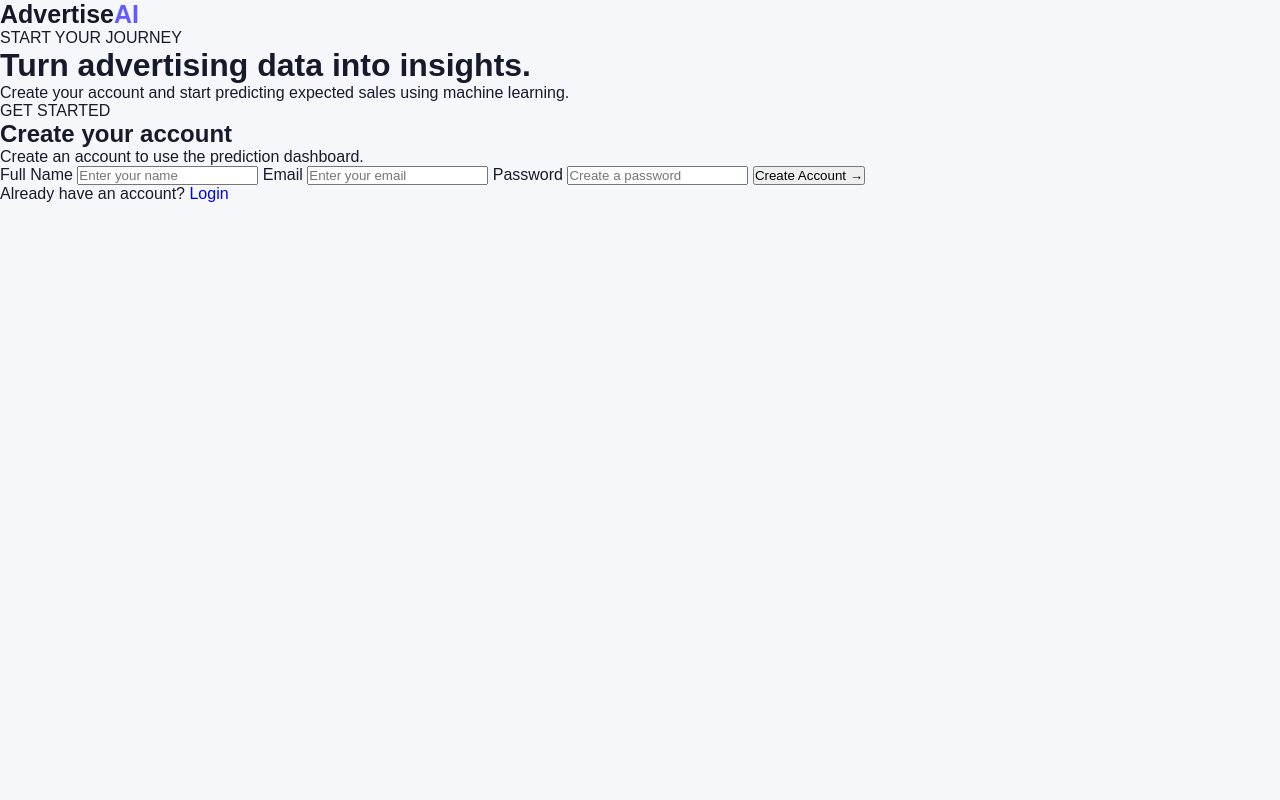
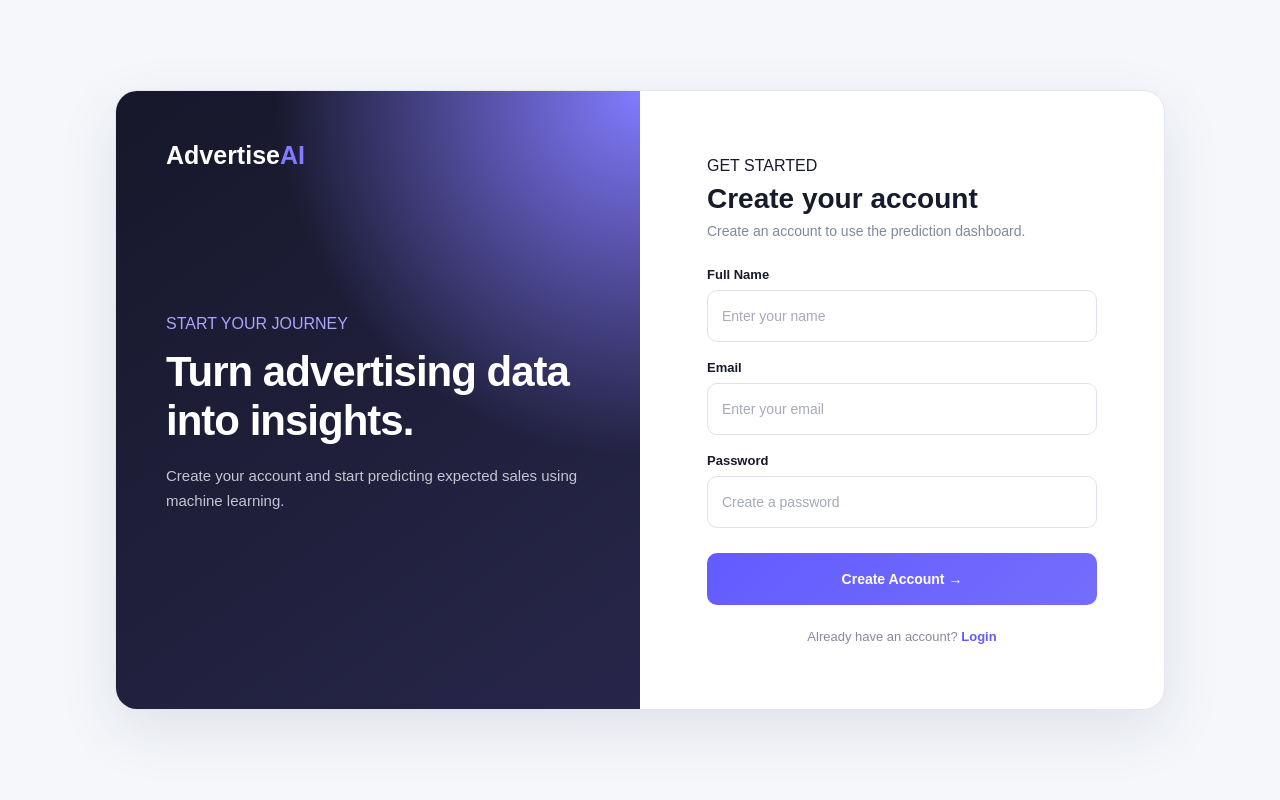
Before and after one commit to TIRUPATI-535/Advertising-Sales-Profit-ML-, a Flask app: page /signup in a window 1280 px wide. Run offline with Flask 3, Linux system fonts and the light colour scheme; parts of the project's set-up code (start-up, migrations or seed data) failed here and were passed over; some libraries are stand-ins or nearby versions.

Commit message:
save model2

```diff
--- a/static/style.css
+++ b/static/style.css
@@ -744,3 +744,288 @@ footer p {
     }
 
 }
+
+
+
+/* =========================
+   LOGIN & SIGNUP PAGES
+========================= */
+
+.auth-body {
+    min-height: 100vh;
+    background: #f5f7fb;
+
+    display: flex;
+    align-items: center;
+    justify-content: center;
+
+    padding: 30px;
+}
+
+.auth-container {
+    width: 100%;
+    max-width: 1050px;
+    min-height: 620px;
+
+    background: white;
+
+    border: 1px solid #e4e6ee;
+    border-radius: 22px;
+
+    overflow: hidden;
+
+    display: grid;
+    grid-template-columns: 1fr 1fr;
+
+    box-shadow: 0 20px 60px rgba(30, 35, 70, 0.10);
+}
+
+
+/* =========================
+   LEFT SIDE
+========================= */
+
+.auth-left {
+    padding: 50px;
+
+    background:
+        radial-gradient(
+            circle at top right,
+            #827bff,
+            transparent 45%
+        ),
+        linear-gradient(
+            145deg,
+            #17172a,
+            #27264a
+        );
+
+    color: white;
+
+    display: flex;
+    flex-direction: column;
+}
+
+.auth-left .logo {
+    color: white;
+}
+
+.auth-left .logo span {
+    color: #827bff;
+}
+
+.auth-message {
+    margin-top: auto;
+    margin-bottom: auto;
+    max-width: 430px;
+}
+
+.auth-message .small-title {
+    color: #aaa5ff;
+    margin-bottom: 15px;
+}
+
+.auth-message h1 {
+    font-size: 42px;
+    line-height: 1.15;
+    letter-spacing: -1px;
+    margin-bottom: 18px;
+}
+
+.auth-message p:last-child {
+    color: #c4c5d2;
+    font-size: 15px;
+    line-height: 1.7;
+}
+
+
+/* =========================
+   RIGHT SIDE
+========================= */
+
+.auth-right {
+    display: flex;
+    align-items: center;
+    justify-content: center;
+
+    padding: 45px;
+}
+
+.auth-box {
+    width: 100%;
+    max-width: 390px;
+}
+
+.auth-box h2 {
+    font-size: 28px;
+    margin: 8px 0;
+    color: #171a2b;
+}
+
+.auth-description {
+    color: #818899;
+    font-size: 14px;
+    margin-bottom: 28px;
+}
+
+
+/* =========================
+   AUTH FORM
+========================= */
+
+.auth-box form {
+    margin-top: 20px;
+}
+
+.auth-box label {
+    display: block;
+
+    font-size: 13px;
+    font-weight: 700;
+
+    margin-bottom: 8px;
+    margin-top: 18px;
+}
+
+.auth-box input {
+    width: 100%;
+    height: 52px;
+
+    border: 1px solid #dfe2ea;
+    border-radius: 10px;
+
+    padding: 0 14px;
+
+    font-size: 14px;
+
+    outline: none;
+
+    transition: 0.2s;
+}
+
+.auth-box input:focus {
+    border-color: #635bff;
+
+    box-shadow:
+        0 0 0 4px #eeecff;
+}
+
+.auth-box input::placeholder {
+    color: #a5aab6;
+}
+
+
+/* =========================
+   AUTH BUTTON
+========================= */
+
+.auth-box button {
+    width: 100%;
+    height: 52px;
+
+    margin-top: 25px;
+
+    border: none;
+    border-radius: 10px;
+
+    background: linear-gradient(
+        135deg,
+        #635bff,
+        #756dfc
+    );
+
+    color: white;
+
+    font-size: 14px;
+    font-weight: 700;
+
+    cursor: pointer;
+
+    transition: 0.2s;
+}
+
+.auth-box button:hover {
+    transform: translateY(-2px);
+
+    box-shadow:
+        0 10px 25px rgba(99, 91, 255, 0.25);
+}
+
+
+/* =========================
+   LOGIN / SIGNUP LINK
+========================= */
+
+.switch {
+    text-align: center;
+
+    margin-top: 24px;
+
+    color: #858b9b;
+
+    font-size: 13px;
+}
+
+.switch a {
+    color: #635bff;
+    font-weight: 700;
+}
+
+.switch a:hover {
+    text-decoration: underline;
+}
+
+
+/* =========================
+   FLASH MESSAGE
+========================= */
+
+.message {
+    background: #f0efff;
+    color: #5149d8;
+
+    border: 1px solid #ddd9ff;
+
+    padding: 11px 13px;
+
+    border-radius: 9px;
+
+    font-size: 13px;
+
+    margin: 15px 0;
+}
+
+
+/* =========================
+   AUTH RESPONSIVE
+========================= */
+
+@media (max-width: 800px) {
+
+    .auth-body {
+        padding: 15px;
+    }
+
+    .auth-container {
+        grid-template-columns: 1fr;
+        max-width: 500px;
+    }
+
+    .auth-left {
+        min-height: 300px;
+        padding: 35px;
+    }
+
+    .auth-message {
+        margin-top: 50px;
+    }
+
+    .auth-message h1 {
+        font-size: 32px;
+    }
+
+    .auth-right {
+        padding: 35px 25px;
+    }
+
+}
```
